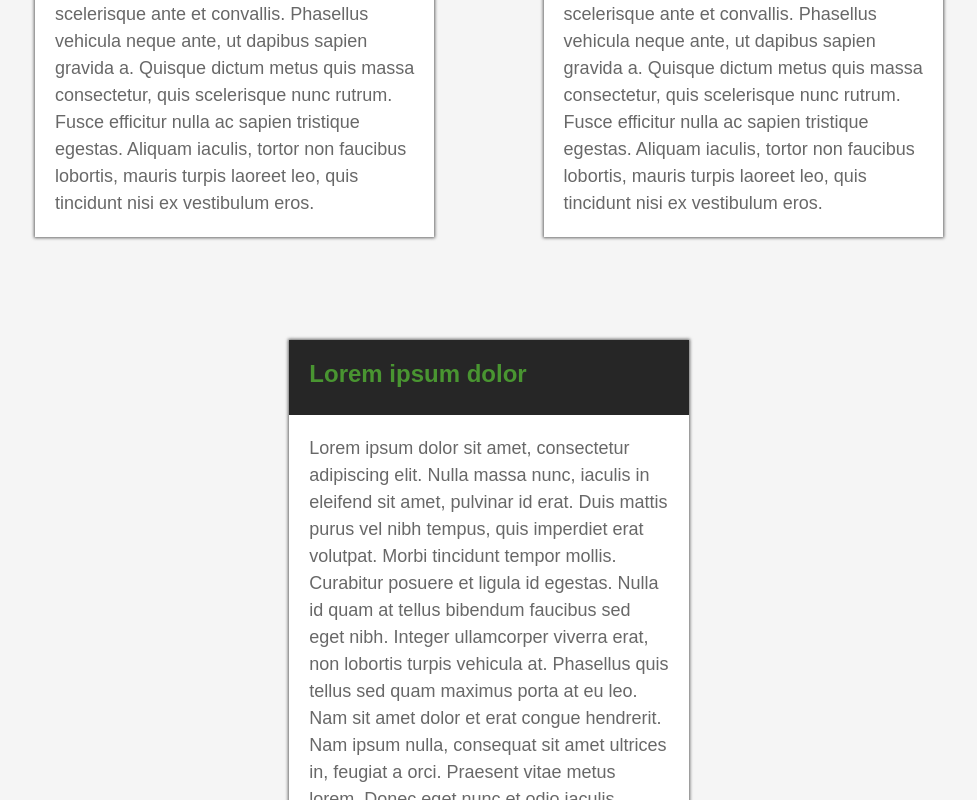
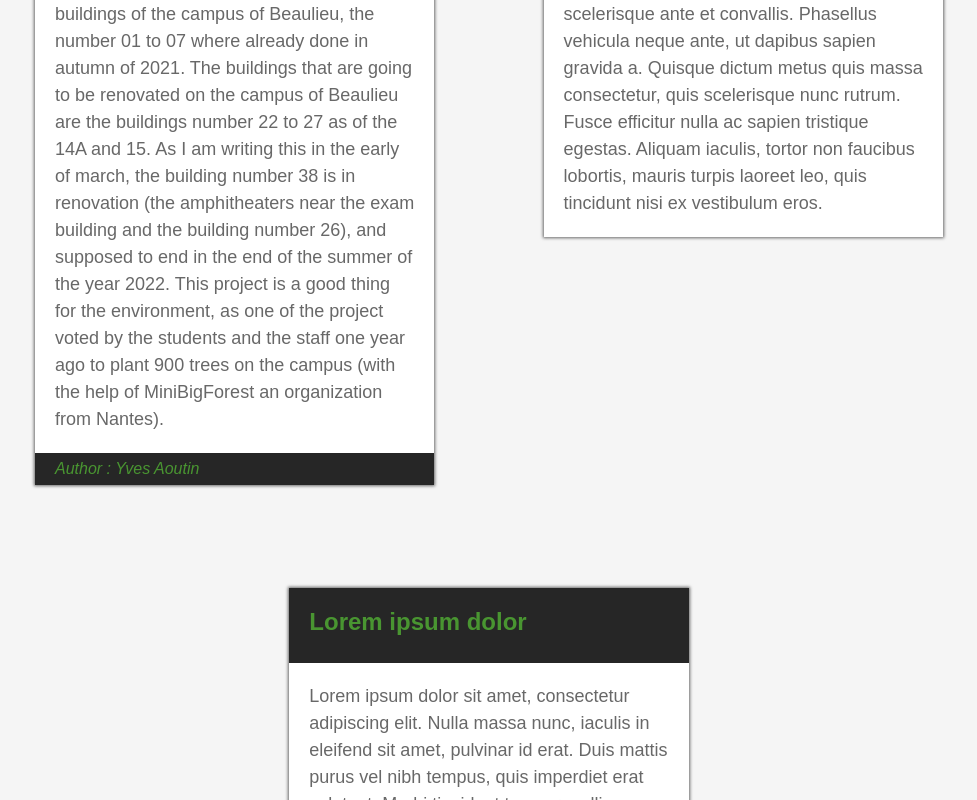
Before and after one commit to YBallanger/Environmental-website, a plain HTML site: page blog.html in a window 1280 px wide. Shown: the part 934-1734 px from the top of the page, without its empty margins (151-1128 px from the left). Drawn offline with Linux system fonts and the light colour scheme.

Commit message:
Ajout blog/article yves + post footer

```diff
--- a/blog.html
+++ b/blog.html
@@ -28,11 +28,27 @@
             <div class="posts_place">
                 <div class="post">
                     <div class="title_place">
-                        <h2 class="post_title">Lorem ipsum dolor</h2>
+                        <h2 class="post_title">Rennes 1 Campus 2030</h2>
                     </div>
-                    <p class="post_content">Lorem ipsum dolor sit amet, consectetur adipiscing elit. Nulla massa nunc, iaculis in eleifend sit amet, pulvinar id erat. Duis mattis purus vel nibh tempus, quis imperdiet erat volutpat. Morbi tincidunt tempor mollis. Curabitur posuere et ligula id egestas. Nulla id quam at tellus bibendum faucibus sed eget nibh. Integer ullamcorper viverra erat, non lobortis turpis vehicula at. Phasellus quis tellus sed quam maximus porta at eu leo. Nam sit amet dolor et erat congue hendrerit. Nam ipsum nulla, consequat sit amet ultrices in, feugiat a orci. Praesent vitae metus lorem. Donec eget nunc et odio iaculis vehicula vel sit amet augue. Fusce dapibus vel erat sed interdum. Interdum et malesuada fames ac ante ipsum primis in faucibus. Vivamus sodales facilisis hendrerit.
-
-                        Morbi egestas placerat lacus, in porttitor dui viverra in. Nulla sit amet efficitur est. Etiam a arcu eu orci ullamcorper pulvinar. Nam ut elit aliquet, sagittis ipsum sed, eleifend massa. Donec porttitor bibendum ipsum non blandit. In ut porta erat. Praesent urna nibh, laoreet in mattis eu, sodales vitae mi. Ut vehicula scelerisque ante et convallis. Phasellus vehicula neque ante, ut dapibus sapien gravida a. Quisque dictum metus quis massa consectetur, quis scelerisque nunc rutrum. Fusce efficitur nulla ac sapien tristique egestas. Aliquam iaculis, tortor non faucibus lobortis, mauris turpis laoreet leo, quis tincidunt nisi ex vestibulum eros.<p>
+                    <p class="post_content">A project named ‘Rennes 1 Campus 2030’ is a vast plan that is supposed to last for at least ten years
+                        to fifteen years and cost approximately 450 million euros wich is roughly 538 million pounds sterling. The goal is to have
+                        a better overall energetic efficiency, for example, consume less energy to heat the buildings, and for this they need to
+                        make better wall and ceiling insulation to keep the heat inside and avoid unnecessary heating, especially the oldest
+                        buildings since some of them where made in the sixties and others in the seventies. They hope to split the bill of
+                        energy consumption by 75% (electricity, water, gaz, etc ), which is a huge thing because the oldest buildings are
+                        really not in good shape, from my point of view of a student of Rennes 1, especially one of the amphitheater on the
+                        Beaulieu campus, it can be very cold in there during the winter. One the first step in this project is to start by the
+                        faculty of medicine near the CHU (university hospital center), which is allegedly supposed to start in 2023 and end in
+                        2024, it will be seven of the oldest buildings. And the buildings of the campus of Beaulieu, the number 01 to 07 where
+                        already done in autumn of 2021. The buildings that are going to be renovated on the campus of Beaulieu are the buildings
+                        number 22 to 27 as of the 14A and 15. As I am writing this in the early of march, the building number 38 is in renovation
+                        (the amphitheaters near the exam building and the building number 26), and supposed to end in the end of the summer of the
+                        year 2022. This project is a good thing for the environment, as one of the project voted by the students and the staff one
+                        year ago to plant 900 trees on the campus (with the help of MiniBigForest an organization from Nantes).
+                    <p>
+                    <div class="post_footer">
+                        <p class="post_footer_content">Author : Yves Aoutin</p>
+                    </div>
                 </div>
                 <div class="post">
                     <div class="title_place">
--- a/style.css
+++ b/style.css
@@ -125,3 +125,19 @@ h3 {
 .logo {
     border-radius: 50px;
 }
+
+.imageArticle {
+    max-width: 100%;
+}
+
+.post_footer {
+    background-color: #686868;
+}
+
+.post_footer_content {
+    margin: 0px;
+    padding: 7px 20px;
+    background-color: #262626;
+    color: #499531;
+    font-style: italic;
+}
```
Also changed, not shown: index.html (+17 -6 lines), image/imgYves.png (added).
